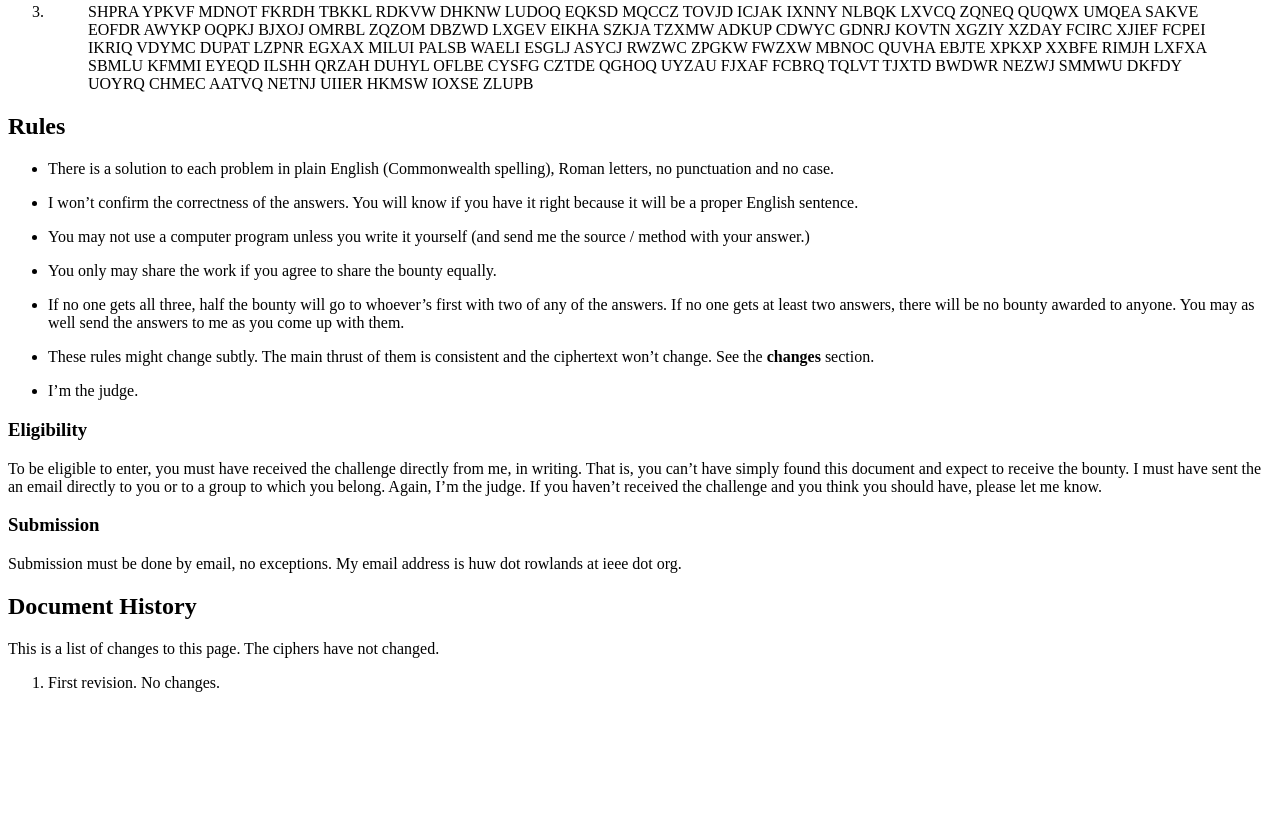
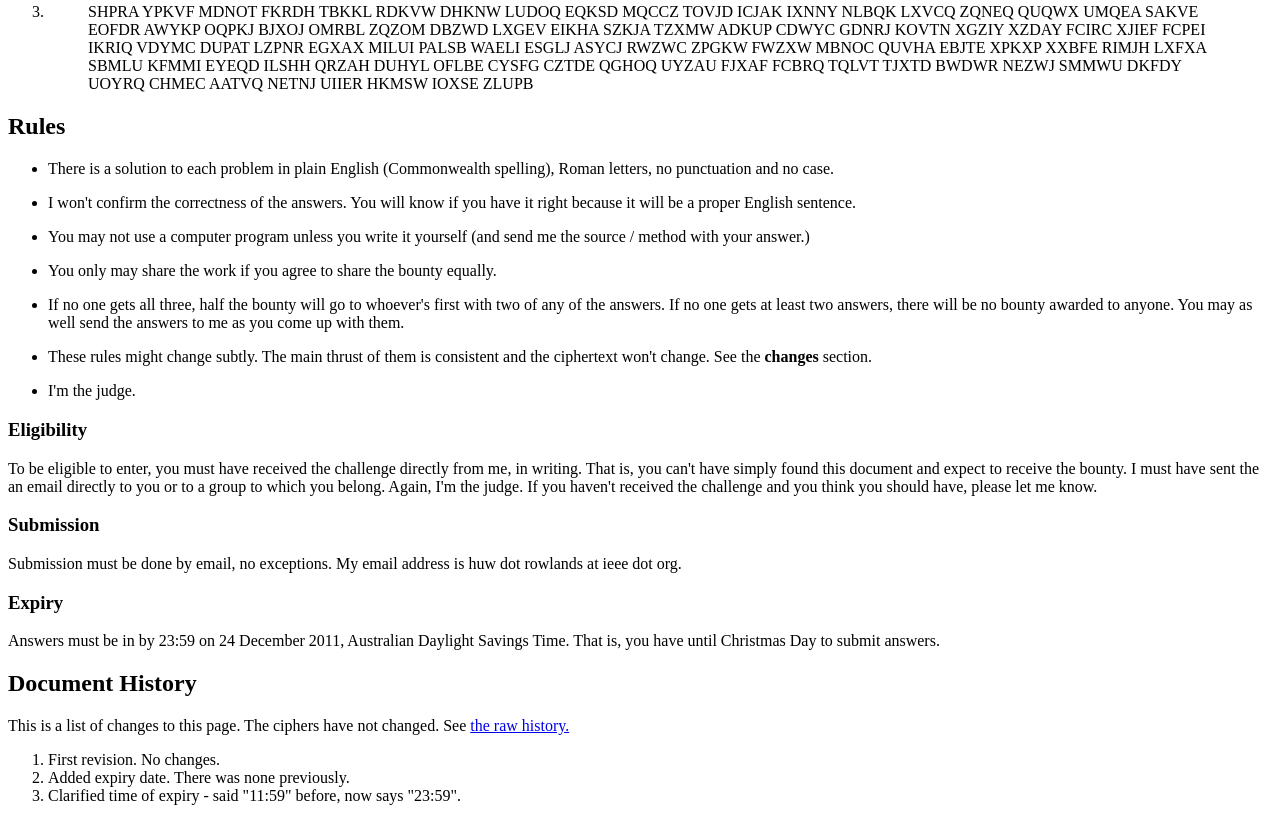
Before and after one commit to huwr/huwr.github.io, a plain HTML site: page challenge/index.html in a window 1280 px wide. Shown: the part 392-1213 px from the top of the page. Before the commit the page ends 1100 px from the top, so only its background shows below. Drawn offline with Linux system fonts and the light colour scheme.

Commit message:
clarified expiry date

```diff
--- a/challenge/index.html
+++ b/challenge/index.html
@@ -1,4 +1,4 @@
-<h1 id="huw8217s_cryptanalysis_challenge">Huw&#8217;s Cryptanalysis Challenge</h1>
+<h1>Huw's Cryptanalysis Challenge</h1>
 
 <p><em>By Huw</em></p>
 
@@ -6,7 +6,7 @@
 
 <p>There are three problems.  They start simple and get progressively more complex.  The first person to send to me the correct plaintext for all three (which includes their reasoning and explanations for the answers) will be the winner.</p>
 
-<h2 id="ciphers">Ciphers</h2>
+<h2>Ciphers</h2>
 
 <ol>
 <li><blockquote>
@@ -20,30 +20,36 @@
 </blockquote></li>
 </ol>
 
-<h2 id="rules">Rules</h2>
+<h2>Rules</h2>
 
 <ul>
 <li><p>There is a solution to each problem in plain English (Commonwealth spelling), Roman letters, no punctuation and no case.  </p></li>
-<li><p>I won&#8217;t confirm the correctness of the answers.  You will know if you have it right because it will be a proper English sentence.</p></li>
+<li><p>I won't confirm the correctness of the answers.  You will know if you have it right because it will be a proper English sentence.</p></li>
 <li><p>You may not use a computer program unless you write it yourself (and send me the source / method with your answer.)</p></li>
 <li><p>You only may share the work if you agree to share the bounty equally.</p></li>
-<li><p>If no one gets all three, half the bounty will go to whoever&#8217;s first with two of any of the answers.  If no one gets at least two answers, there will be no bounty awarded to anyone.  You may as well send the answers to me as you come up with them.</p></li>
-<li><p>These rules might change subtly. The main thrust of them is consistent and the ciphertext won&#8217;t change. See the <strong>changes</strong> section.</p></li>
-<li><p>I&#8217;m the judge.</p></li>
+<li><p>If no one gets all three, half the bounty will go to whoever's first with two of any of the answers.  If no one gets at least two answers, there will be no bounty awarded to anyone.  You may as well send the answers to me as you come up with them.</p></li>
+<li><p>These rules might change subtly. The main thrust of them is consistent and the ciphertext won't change. See the <strong>changes</strong> section.</p></li>
+<li><p>I'm the judge.</p></li>
 </ul>
 
-<h3 id="eligibility">Eligibility</h3>
+<h3>Eligibility</h3>
 
-<p>To be eligible to enter, you must have received the challenge directly from me, in writing.  That is, you can&#8217;t have simply found this document and expect to receive the bounty.  I must have sent the an email directly to you or to a group to which you belong.  Again, I&#8217;m the judge.  If you haven&#8217;t received the challenge and you think you should have, please let me know.</p>
+<p>To be eligible to enter, you must have received the challenge directly from me, in writing.  That is, you can't have simply found this document and expect to receive the bounty.  I must have sent the an email directly to you or to a group to which you belong.  Again, I'm the judge.  If you haven't received the challenge and you think you should have, please let me know.</p>
 
-<h3 id="submission">Submission</h3>
+<h3>Submission</h3>
 
 <p>Submission must be done by email, no exceptions.  My email address is huw dot rowlands at ieee dot org.</p>
 
-<h2 id="document_history">Document History</h2>
+<h3>Expiry</h3>
 
-<p>This is a list of changes to this page.  The ciphers have not changed.</p>
+<p>Answers must be in by 23:59 on 24 December 2011, Australian Daylight Savings Time.  That is, you have until Christmas Day to submit answers.</p>
+
+<h2>Document History</h2>
+
+<p>This is a list of changes to this page.  The ciphers have not changed.  See <a href="https://github.com/huwr/huwr.github.com/commits/master/challenge/index.html" title="GitHub history for challenge.html">the raw history.</a></p>
 
 <ol>
 <li>First revision.  No changes.</li>
+<li>Added expiry date.  There was none previously.</li>
+<li>Clarified time of expiry - said "11:59" before, now says "23:59".</li>
 </ol>
```
